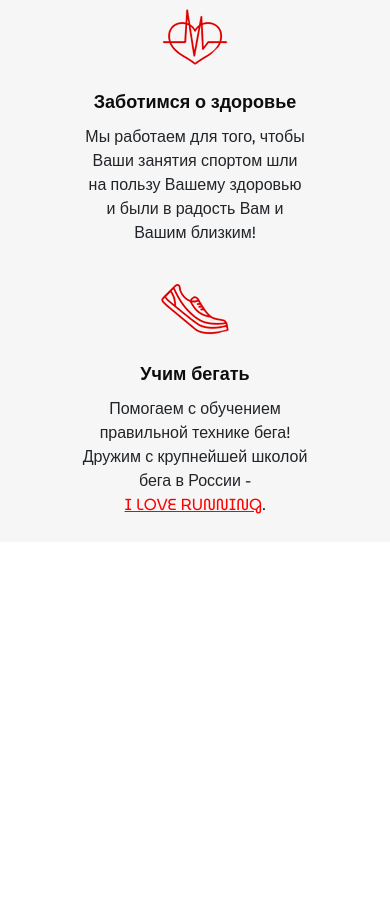
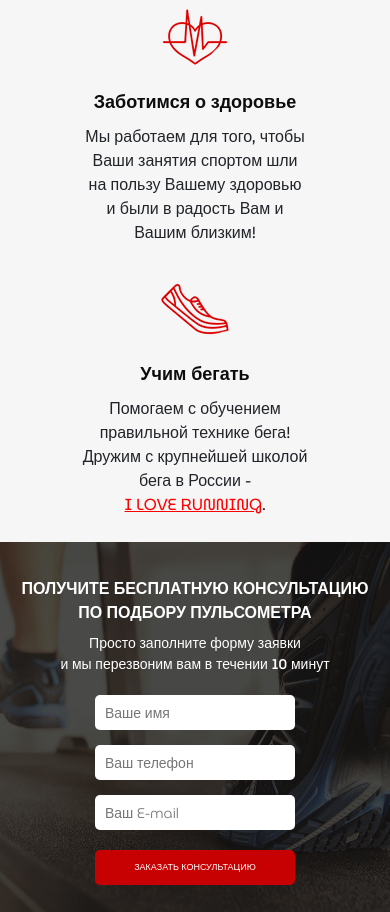
Before and after one commit to YevhenMoiseienko/Run-Smart, a website: page src/index.html in a window 390 px wide. Shown: the part 881-1793 px from the top of the page. Before the commit the page ends 1423 px from the top, so only its background shows below. Drawn offline with Linux system fonts and the light colour scheme.

Commit message:
Add consultation section

```diff
--- a/src/index.html
+++ b/src/index.html
@@ -82,7 +82,26 @@
                 Помогаем с обучением правильной технике бега! Дружим с крупнейшей школой бега в России - <br>
                 <a href="#">I LOVE RUNNING</a>.
             </div>
+        </div>
     </div>
+</div>
+
+<div class="consultation">
+    <div class="container">
+        <h2 class="title title_left">
+            Получите бесплатную консультацию <br>
+            по подбору пульсометра
+        </h2>
+        <div class="consultation__descr">
+            Просто заполните форму заявки <br>
+            и мы перезвоним вам в течении 10 минут
+        </div>
+        <form class="feed-form" action="#">
+            <input name="name" required placeholder="Ваше имя" type="text">
+            <input name="phone" required placeholder="Ваш телефон" type="number">
+            <input name="email" required placeholder="Ваш E-mail" type="email">
+            <button class="button button_submit">заказать консультацию</button>
+        </form>
     </div>
 </div>
 </body>
--- a/src/sass/base/_media.scss
+++ b/src/sass/base/_media.scss
@@ -46,6 +46,26 @@
   .opportunities {
     &__blocks {
       flex-wrap: wrap;
+    }
+  }
+  .consultation {
+    min-height: 470px;
+    padding: 70px 0 41px 0;
+    .title {
+      font-size: 23px;
+    }
+    &__descr {
+      font-size: 16px;
+    }
+    .feed-form {
+      width: 250px;
+      input {
+        height: 40px;
+      }
+    }
+    .button {
+      width: 250px;
+      height: 40px;
     }
   }
 }
@@ -106,4 +126,28 @@
       font-size: 12px;
     }
   }
+  .consultation {
+    min-height: 370px;
+    padding: 35px 0 20px 0;
+    .title {
+      font-size: 16px;
+      text-align: center;
+    }
+    &__descr {
+      font-size: 14px;
+      text-align: center;
+    }
+    .feed-form {
+      margin: 20px auto 0;
+      width: 200px;
+      input {
+        height: 35px;
+        padding: 0 10px;
+      }
+    }
+    .button {
+      width: 200px;
+      height: 35px;
+    }
+  }
 }
--- a/src/sass/blocks/_buttons.scss
+++ b/src/sass/blocks/_buttons.scss
@@ -16,4 +16,9 @@
     font-size: 16px;
     margin-top: 67px;
   }
+  &_submit {
+    width: 100%;
+    height: 55px;
+    font-size: 16px;
+  }
 }
--- /dev/null
+++ b/src/sass/blocks/_consultation.scss
@@ -0,0 +1,11 @@
+.consultation {
+  background: url("../img/picture/bg2.png") center (center/cover) no-repeat;
+  min-height: 680px;
+  padding: 100px 0 92px 0;
+  &__descr {
+    font-weight: 500;
+    font-size: 20px;
+    line-height: 1.5;
+    color: #FFFFFF;
+  }
+}
--- /dev/null
+++ b/src/sass/blocks/_forms.scss
@@ -0,0 +1,20 @@
+.feed-form {
+  margin-top: 36px;
+  display: flex;
+  flex-direction: column;
+  width: 300px;
+  input {
+    height: 50px;
+    border-radius: 5px;
+    background-color: #FFFFFF;
+    border: none;
+    margin-bottom: 15px;
+    padding: 0 20px;
+    color: #4b4b4b;
+    font-size: 14px;
+    font-weight: 300;
+    &:nth-child(3) {
+      margin-bottom: 20px;
+    }
+  }
+}
--- a/src/sass/blocks/_promo.scss
+++ b/src/sass/blocks/_promo.scss
@@ -1,7 +1,7 @@
 .promo {
   min-height: 650px;
   padding: 21px 0 93px 0;
-  background: url("../../img/picture/top-bg.png") center (center/cover) no-repeat;
+  background: url("../img/picture/top-bg.png") center (center/cover) no-repeat;
   &__wrapper {
     display: flex;
     flex-direction: column;
--- /dev/null
+++ b/src/sass/blocks/_titles.scss
@@ -0,0 +1,13 @@
+.title {
+  font-weight: 700;
+  font-size: 30px;
+  text-align: center;
+  text-transform: uppercase;
+  color: #0d0d0d;
+  &_left {
+    font-size: 36px;
+    line-height: 1.5;
+    text-align: left;
+    color: #FFFFFF;
+  }
+}
--- a/src/sass/style.scss
+++ b/src/sass/style.scss
@@ -7,8 +7,11 @@
   max-width: 950px;
   margin: 0 auto;
 }
+@import "blocks/titles";
+@import "blocks/forms";
 @import "blocks/promo";
 @import "blocks/header";
 @import "blocks/buttons";
 @import "blocks/opportunities";
+@import "blocks/consultation";
 @import "base/media";
```
Also changed, not shown: src/css/style.min.css.
